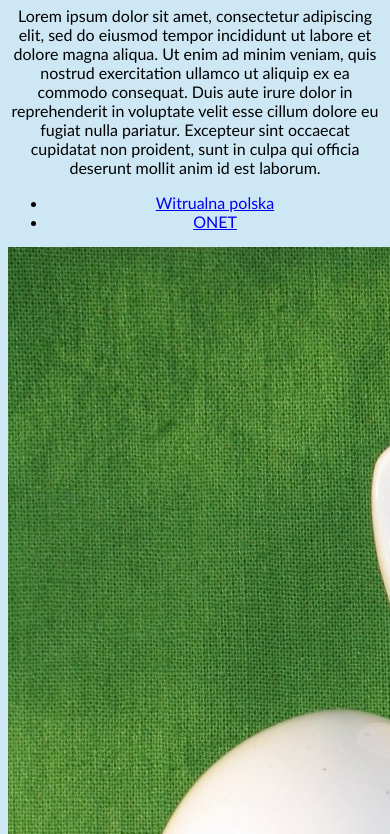
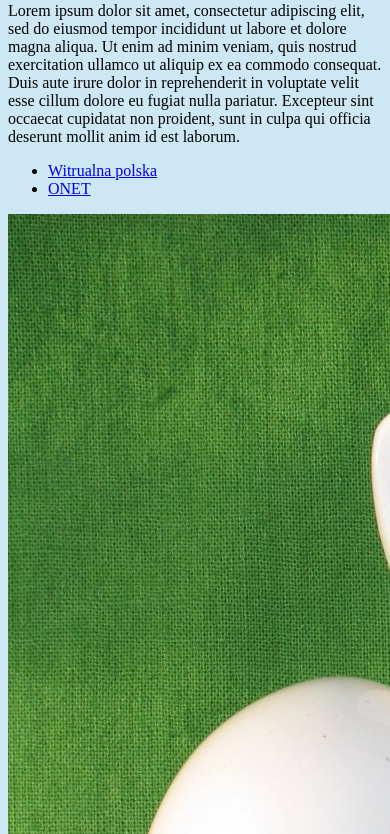
Before and after one commit to wochnap/lab1b, a plain HTML site: page index.html in a window 390 px wide. Shown: the part 115-949 px from the top of the page. Drawn offline with Linux system fonts and the light colour scheme.

Commit message:
Update strona1.css

```diff
--- a/strona1.css
+++ b/strona1.css
@@ -1,17 +1,10 @@
 html, body
 	{background: #cee7f4;
-	 text-align: center;
+	 text-align: left;
 	 font-size: 1em;
-	 font-family: calibri;
-	}
+		}
 
 
 h1
 {color: #808080
 }
-
-@media only screen and (max-width: 1000px)
-
-body {
- { background-color: #62b1dd; }
-}
```
